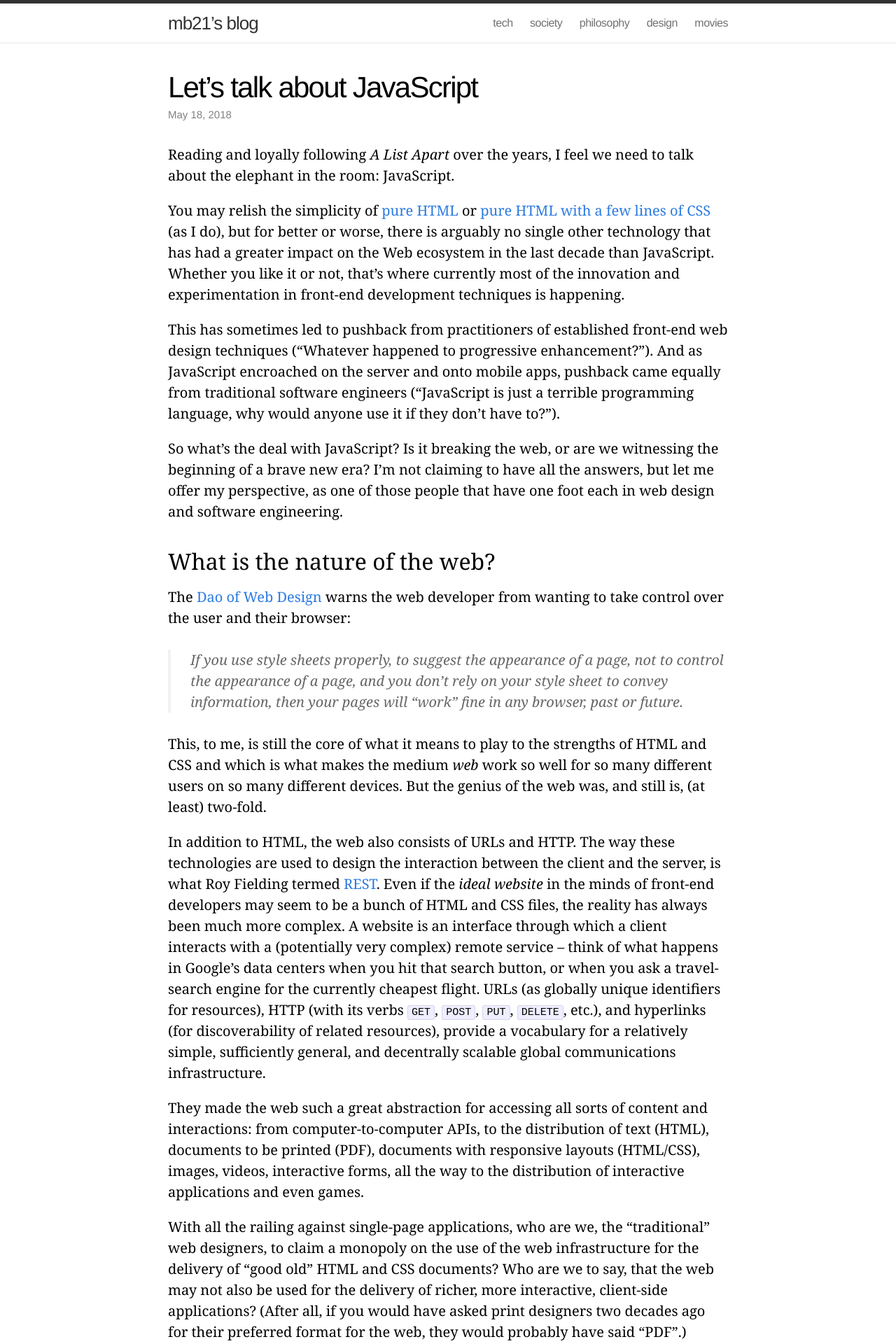
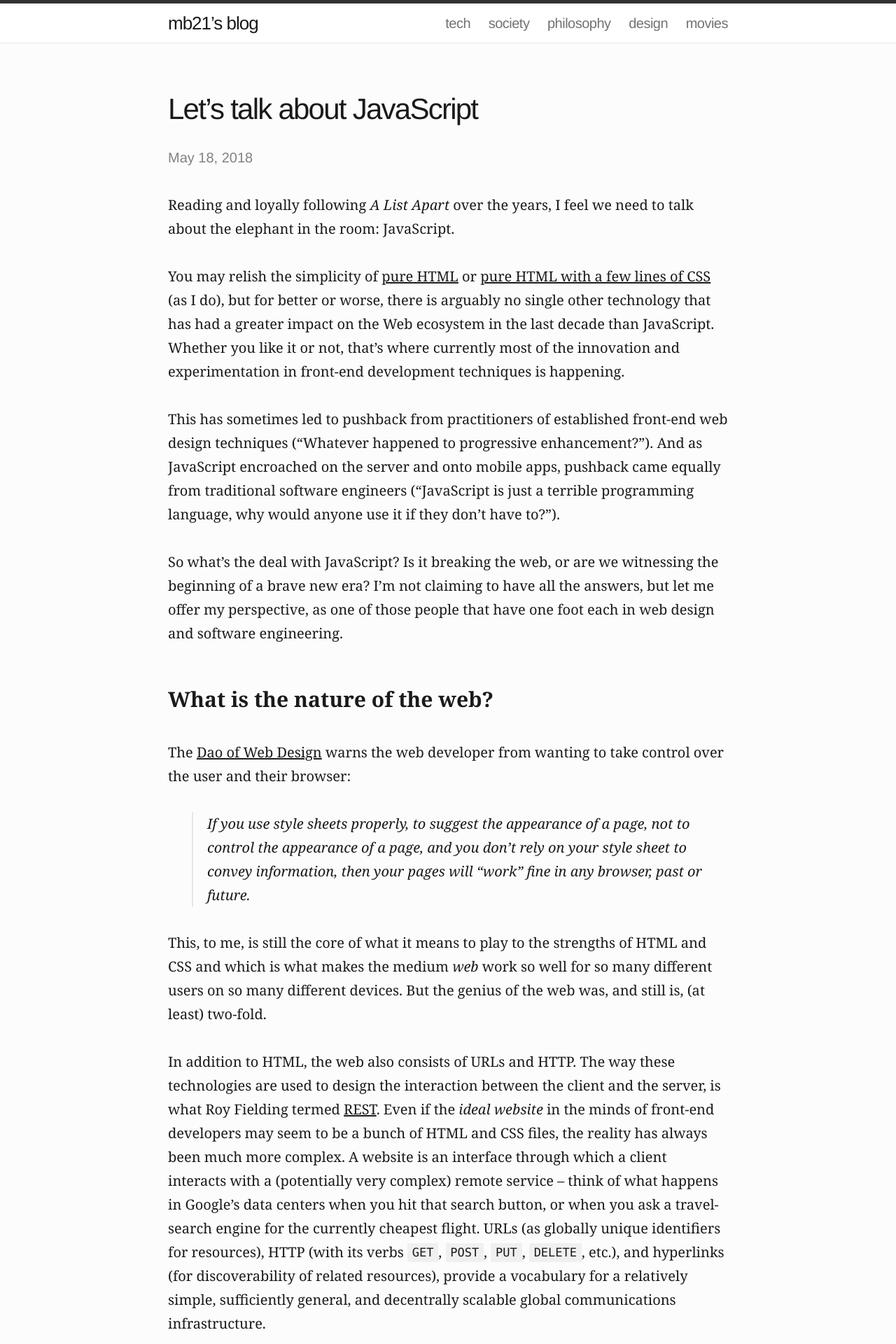
Before and after one commit to mb21/blog, a Jekyll site: the page built from _posts/2018-05-18-lets-talk-about-javascript.md, in a window 1280 px wide. Shown: the top 1920 px of the page at 70% size. Built offline with Jekyll 4.4.1, drawn with Linux system fonts in a browser that asks for light colours.

Commit message:
update-css

```diff
--- a/_includes/footer.html
+++ b/_includes/footer.html
@@ -1,13 +1,12 @@
 <footer class="site-footer">
 
-  <div class="wrap">
+  <div class="content">
 
-    <div class="footer-col-1 column">
+    <div>
         <p><span xmlns:dct="http://purl.org/dc/terms/" href="http://purl.org/dc/dcmitype/Text" rel="dct:type">Text</span> by <a xmlns:cc="http://creativecommons.org/ns#" href="http://mb21.github.io/blog/" property="cc:attributionName" rel="cc:attributionURL">mb21</a>, licensed as <a rel="license" href="http://creativecommons.org/licenses/by-sa/4.0/">CC-by-sa</a>.</p>
         <p class="creativecommons"><a rel="license" href="http://creativecommons.org/licenses/by-sa/4.0/"><img alt="Creative Commons License" style="border-width:0" src="https://i.creativecommons.org/l/by-sa/4.0/88x31.png" /></a></p>
     </div>
 
-    <div class="footer-col-2 column">
     <ul>
       <li>
         <a href="https://github.com/{{ site.githubUsername }}">
@@ -46,9 +45,8 @@
         </a>
       </li>
     </ul>
-    </div>
 
-    <div class="footer-col-3 column">
+    <div>
       <p class="text">{{ site.description }}</p>
     </div>
 
--- a/_includes/head.html
+++ b/_includes/head.html
@@ -4,7 +4,8 @@
     <title>{% if page.title %}{{ page.title }}{% else %}{{ site.title }}{% endif %}</title>
     <meta name="viewport" content="width=device-width">
     <meta name="description" content="{{ site.description }}">
-    <link rel="stylesheet" href="{{site.baseurl}}/css/main.css">
+    <link rel="stylesheet" href="{{site.baseurl}}/css/default.css">
+    <link rel="stylesheet" href="{{site.baseurl}}/css/site.css">
     <link rel="canonical" href="{{ page.url | replace:'.html','' | prepend: site.url}}">
   {% if page.path == "index.html"  %}
     <link rel="alternate" type="application/rss+xml" title="RSS"
--- a/_includes/header.html
+++ b/_includes/header.html
@@ -1,6 +1,6 @@
 <header class="site-header">
 
-  <div class="wrap">
+  <div class="content">
 
     <a class="site-title" href="{{ site.baseurl }}/">{{ site.title }}</a>
     {% if site.pages.size > 2 %}
--- a/_layouts/default.html
+++ b/_layouts/default.html
@@ -6,7 +6,7 @@
     {% include header.html %}
 
     <div class="page-content">
-      <div class="wrap">
+      <div class="content">
       {{ content }}
       </div>
     </div>
--- /dev/null
+++ b/css/default.css
@@ -0,0 +1,83 @@
+/* copy of https://github.com/mb21/panwriter/blob/master/static/default.css */
+
+html {
+  font-family: Helvetica, Arial, sans-serif;
+  line-height: 1.7;
+  background-color: #fcfcfc;
+  color: #1a1a1a;
+  font-size: 18px;
+}
+@media (min-width: 1000px) {
+  html {
+    font-size: 20px;
+  }
+}
+body {
+  margin: 0 auto;
+  max-width: 40em;
+  padding: 50px;
+  word-wrap: break-word;
+  text-rendering: optimizeLegibility;
+  font-kerning: normal;
+}
+p {
+  margin-top: 1.7em;
+}
+a {
+  color: #1a1a1a;
+}
+a::visited {
+  color: #1a1a1a;
+}
+img {
+  max-width: 100%;
+}
+h1, h2, h3, h4, h5, h6 {
+  margin-top: 1.7em;
+}
+ol, ul {
+  padding-left: 1.7em;
+  margin-top: 1.7em;
+}
+li > ol, li > ul {
+  margin-top: 0;
+}
+blockquote {
+  margin: 1.7em 0 1.7em 1.7em;
+  padding-left: 1em;
+  border-left: 2px solid #e6e6e6;
+  font-style: italic;
+}
+code {
+  font-family: Menlo, Monaco, 'Lucida Console', Consolas, monospace;
+  background-color: #f0f0f0;
+  font-size: 85%;
+  margin: 0;
+  padding: .2em .4em;
+}
+pre {
+  line-height: 1.5em;
+  padding: 1em;
+  background-color: #f0f0f0;
+  overflow: auto;
+}
+pre code {
+  padding: 0;
+  overflow: visible;
+}
+hr {
+  background-color: #1a1a1a;
+  border: none;
+  height: 1px;
+  margin-top: 1.7em;
+}
+table {
+  border-collapse: collapse;
+  width: 100%;
+  overflow-x: auto;
+  display: block;
+}
+th, td {
+  border-bottom: 1px solid lightgray;
+  padding: 1em 3em 1em 0;
+}
--- a/css/main.css
+++ /dev/null
@@ -1,431 +0,0 @@
-/* Base */
-/* ----------------------------------------------------------*/
-
-* {
-  margin: 0;
-  padding: 0;
-}
-ul ul, ol ol, ol ul, ul ol {
-    padding-left: 1em;
-}
-
-html, body { height: 100%; }
-
-body {
-  font-family: Helvetica, Arial, sans-serif;
-  font-size: 16px;
-  line-height: 1.5;
-  font-weight: 300;
-  background-color: #fdfdfd;
-}
-
-h1, h2, h3, h4, h5, h6 { font-size: 100%; font-weight: 400; }
-
-a         { color: #2a7ae2; text-decoration: none; }
-a:hover   { color: #000; text-decoration: underline; }
-a:visited { color: #205caa; }
-
-strong { font-weight: bold; }
-
-img {
-    max-width: 100%;
-}
-
-.creativecommons {
-    margin-top: 10px;
-}
-
-blockquote cite {
-    font-style: normal;
-}
-
-/* Utility */
-
-.wrap:before,
-.wrap:after { content:""; display:table; }
-.wrap:after { clear: both; }
-.wrap {
-  max-width: 800px;
-  padding: 0 30px;
-  margin: 0 auto;
-  zoom: 1;
-}
-
-
-/* Layout Styles */
-/* ----------------------------------------------------------*/
-
-/* Site header */
-
-.site-header {
-  border-top: 5px solid #333;
-  border-bottom: 1px solid #e8e8e8;
-  min-height: 56px;
-  background-color: white;
-}
-
-.site-title,
-.site-title:hover,
-.site-title:visited {
-  display: block;
-  color: #333;
-  font-size: 26px;
-  letter-spacing: -1px;
-  float: left;
-  line-height: 56px;
-  position: relative;
-  z-index: 1;
-}
-
-.site-nav {
-  float: right;
-  line-height: 56px;
-}
-
-.site-nav .menu-icon { display: none; }
-
-.site-nav .page-link {
-  margin-left: 20px;
-  color: #727272;
-  letter-spacing: -.5px;
-}
-
-/* Site footer */
-
-.site-footer {
-  border-top: 1px solid #e8e8e8;
-  padding: 30px 0;
-}
-
-.footer-heading {
-  font-size: 18px;
-  font-weight: 300;
-  letter-spacing: -.5px;
-  margin-bottom: 15px;
-}
-
-.site-footer .column { float: left; margin-bottom: 15px; }
-
-.footer-col-1 {
-  width: 270px; /*fallback*/
-  width: -webkit-calc(35% - 10px);
-  width: -moz-calc(35% - 10px);
-  width: -o-calc(35% - 10px);
-  width: calc(35% - 10px);
-  margin-right: 10px
-}
-.footer-col-2 {
-  width: 175px; /*fallback*/
-  width: -webkit-calc(23.125% - 10px);
-  width: -moz-calc(23.125% - 10px);
-  width: -o-calc(23.125% - 10px);
-  width: calc(23.125% - 10px);
-  margin-right: 10px
-}
-.footer-col-3 {
-  width: 335px; /*fallback*/
-  width: -webkit-calc(41.875%);
-  width: -moz-calc(41.875%);
-  width: -o-calc(41.875%);
-  width: calc(41.875%);
-}
-
-.site-footer ul { list-style: none; }
-
-.site-footer li,
-.site-footer p {
-  font-size: 15px;
-  letter-spacing: -.3px;
-  color: #828282;
-}
-
-.github-icon-svg,
-.twitter-icon-svg {
-  display: inline-block;
-  width: 16px;
-  height: 16px;
-  position: relative;
-  top: 3px;
-}
-
-
-/* Page Content styles */
-/* ----------------------------------------------------------*/
-
-.page-content {
-  padding: 30px 0;
-  background-color: #fff;
-}
-
-
-/* Home styles */
-/* ----------------------------------------------------------*/
-
-.home h1 { margin-bottom: 25px; }
-
-.posts { list-style-type: none; }
-
-.posts li { margin-bottom: 30px; }
-
-.posts .post-link {
-  font-size: 24px;
-  letter-spacing: -1px;
-  line-height: 1;
-}
-
-.posts .post-date {
-  display: block;
-  font-size: 15px;
-  color: #818181;
-}
-
-
-/* Post styles */
-/* ----------------------------------------------------------*/
-
-.post-header { margin: 10px 0 30px; }
-
-.post-header h1 {
-  font-size: 42px;
-  letter-spacing: -1.75px;
-  line-height: 1.1;
-  font-weight: 300;
-}
-
-.post-header .meta {
-  font-size: 15px;
-  color: #818181;
-  margin-top: 5px;
-}
-
-.post-content {
-  font-family: Georgia, 'Times New Roman', serif;
-  font-size: 20px;
-  margin: 0 0 30px;
-}
-.post-content p,
-.post-content ul,
-.post-content ol {
-  margin-bottom: 0.5em;
-}
-
-.post-content > * { margin: 20px 0; }
-
-
-.post-content h1,
-.post-content h2,
-.post-content h3,
-.post-content h4,
-.post-content h5,
-.post-content h6 {
-  line-height: 1;
-  font-weight: 300;
-  margin: 40px 0 20px;
-}
-
-.post-content h2 {
-  font-size: 32px;
-}
-
-.post-content h3 {
-  font-size: 26px;
-}
-
-.post-content h4 {
-  font-size: 20px;
-}
-
-.post-content blockquote {
-  border-left: 4px solid #e8e8e8;
-  padding-left: 1.4em;
-  opacity: .6;
-  font-style: italic;
-  margin: 30px 0;
-}
-
-.post-content table {
-  border-collapse: collapse;
-}
-.post-content th, .post-content td {
-  border-bottom: 1px solid grey;
-  padding: 5px 15px 5px 0;
-}
-
-.post pre {
-  overflow: scroll;
-}
-.post pre,
-.post code {
-  border: 1px solid #d5d5e9;
-  background-color: #eef;
-  padding: 8px 12px;
-  -webkit-border-radius: 3px;
-  -moz-border-radius: 3px;
-  border-radius: 3px;
-  font-size: 15px;
-}
-
-.post code { padding: 1px 5px; }
-
-.post pre code { border: none; }
-
-/* terminal */
-.post pre.terminal {
-  border: 1px solid #000;
-  background-color: #333;
-  color: #FFF;
-  -webkit-border-radius: 3px;
-  -moz-border-radius: 3px;
-  border-radius: 3px;
-}
-
-.post pre.terminal code { background-color: #333; }
-
-/* Syntax highlighting styles */
-/* ----------------------------------------------------------*/
-
-.highlight  { background: #ffffff; }
-.highlight .c { color: #999988; font-style: italic } /* Comment */
-.highlight .err { color: #a61717; background-color: #e3d2d2 } /* Error */
-.highlight .k { font-weight: bold } /* Keyword */
-.highlight .o { font-weight: bold } /* Operator */
-.highlight .cm { color: #999988; font-style: italic } /* Comment.Multiline */
-.highlight .cp { color: #999999; font-weight: bold } /* Comment.Preproc */
-.highlight .c1 { color: #999988; font-style: italic } /* Comment.Single */
-.highlight .cs { color: #999999; font-weight: bold; font-style: italic } /* Comment.Special */
-.highlight .gd { color: #000000; background-color: #ffdddd } /* Generic.Deleted */
-.highlight .gd .x { color: #000000; background-color: #ffaaaa } /* Generic.Deleted.Specific */
-.highlight .ge { font-style: italic } /* Generic.Emph */
-.highlight .gr { color: #aa0000 } /* Generic.Error */
-.highlight .gh { color: #999999 } /* Generic.Heading */
-.highlight .gi { color: #000000; background-color: #ddffdd } /* Generic.Inserted */
-.highlight .gi .x { color: #000000; background-color: #aaffaa } /* Generic.Inserted.Specific */
-.highlight .go { color: #888888 } /* Generic.Output */
-.highlight .gp { color: #555555 } /* Generic.Prompt */
-.highlight .gs { font-weight: bold } /* Generic.Strong */
-.highlight .gu { color: #aaaaaa } /* Generic.Subheading */
-.highlight .gt { color: #aa0000 } /* Generic.Traceback */
-.highlight .kc { font-weight: bold } /* Keyword.Constant */
-.highlight .kd { font-weight: bold } /* Keyword.Declaration */
-.highlight .kp { font-weight: bold } /* Keyword.Pseudo */
-.highlight .kr { font-weight: bold } /* Keyword.Reserved */
-.highlight .kt { color: #445588; font-weight: bold } /* Keyword.Type */
-.highlight .m { color: #009999 } /* Literal.Number */
-.highlight .s { color: #d14 } /* Literal.String */
-.highlight .na { color: #008080 } /* Name.Attribute */
-.highlight .nb { color: #0086B3 } /* Name.Builtin */
-.highlight .nc { color: #445588; font-weight: bold } /* Name.Class */
-.highlight .no { color: #008080 } /* Name.Constant */
-.highlight .ni { color: #800080 } /* Name.Entity */
-.highlight .ne { color: #990000; font-weight: bold } /* Name.Exception */
-.highlight .nf { color: #990000; font-weight: bold } /* Name.Function */
-.highlight .nn { color: #555555 } /* Name.Namespace */
-.highlight .nt { color: #000080 } /* Name.Tag */
-.highlight .nv { color: #008080 } /* Name.Variable */
-.highlight .ow { font-weight: bold } /* Operator.Word */
-.highlight .w { color: #bbbbbb } /* Text.Whitespace */
-.highlight .mf { color: #009999 } /* Literal.Number.Float */
-.highlight .mh { color: #009999 } /* Literal.Number.Hex */
-.highlight .mi { color: #009999 } /* Literal.Number.Integer */
-.highlight .mo { color: #009999 } /* Literal.Number.Oct */
-.highlight .sb { color: #d14 } /* Literal.String.Backtick */
-.highlight .sc { color: #d14 } /* Literal.String.Char */
-.highlight .sd { color: #d14 } /* Literal.String.Doc */
-.highlight .s2 { color: #d14 } /* Literal.String.Double */
-.highlight .se { color: #d14 } /* Literal.String.Escape */
-.highlight .sh { color: #d14 } /* Literal.String.Heredoc */
-.highlight .si { color: #d14 } /* Literal.String.Interpol */
-.highlight .sx { color: #d14 } /* Literal.String.Other */
-.highlight .sr { color: #009926 } /* Literal.String.Regex */
-.highlight .s1 { color: #d14 } /* Literal.String.Single */
-.highlight .ss { color: #990073 } /* Literal.String.Symbol */
-.highlight .bp { color: #999999 } /* Name.Builtin.Pseudo */
-.highlight .vc { color: #008080 } /* Name.Variable.Class */
-.highlight .vg { color: #008080 } /* Name.Variable.Global */
-.highlight .vi { color: #008080 } /* Name.Variable.Instance */
-.highlight .il { color: #009999 } /* Literal.Number.Integer.Long */
-
-
-/* media queries */
-/* ----------------------------------------------------------*/
-
-
-@media screen and (max-width: 750px) {
-
-  .footer-col-1 { width: 50%; }
-
-  .footer-col-2 {
-    width: 45%; /*fallback*/
-    width: -webkit-calc(50% - 10px);
-    width: -moz-calc(50% - 10px);
-    width: -o-calc(50% - 10px);
-    width: calc(50% - 10px);
-    margin-right: 0;
-  }
-
-  .site-footer .column.footer-col-3 {
-    width: auto;
-    float: none;
-    clear: both;
-  }
-
-}
-
-@media screen and (max-width: 600px) {
-
-  .wrap { padding: 0 12px; }
-
-  .site-nav {
-    position: fixed;
-    z-index: 10;
-    top: 14px; right: 8px;
-    background-color: white;
-    -webkit-border-radius: 5px;
-    -moz-border-radius: 5px;
-    border-radius: 5px;
-    border: 1px solid #e8e8e8;
-  }
-
-  .site-nav .menu-icon {
-    display: block;
-    font-size: 24px;
-    color: #505050;
-    float: right;
-    width: 36px;
-    text-align: center;
-    line-height: 36px;
-  }
-
-  .site-nav .menu-icon svg { width: 18px; height: 16px; }
-
-  .site-nav .trigger {
-    clear: both;
-    margin-bottom: 5px;
-    display: none;
-  }
-
-  .site-nav:hover .trigger { display: block; }
-
-  .site-nav .page-link {
-    display: block;
-    text-align: right;
-    line-height: 1.25;
-    padding: 5px 10px;
-    margin: 0;
-  }
-
-  .post-header h1 { font-size: 36px; }
-  .post-content h2 { font-size: 28px; }
-  .post-content h3 { font-size: 22px; }
-  .post-content h4 { font-size: 18px; }
-  .post-content blockquote { padding-left: 10px; }
-  .post-content ul,
-  .post-content ol { padding-left: 20px; }
-
-  .site-footer .column {
-    float: none;
-    clear: both;
-    width: auto;
-    margin: 0 0 15px; }
-
-}
--- /dev/null
+++ b/css/site.scss
@@ -0,0 +1,216 @@
+---
+---
+
+/* Base */
+
+html, body {
+  height: 100%;
+  margin: 0;
+  padding: 0;
+  max-width: none;
+}
+
+
+/* Post detail page */
+
+.post-content {
+  font-family: Georgia, 'Times New Roman', serif;
+  @media (min-width: 600px) {
+    font-size: 20px;
+  }
+}
+
+.post-header {
+  margin: 10px 0 30px;
+
+  > h1 {
+    font-size: 42px;
+    letter-spacing: -1.75px;
+    line-height: 1.1;
+    font-weight: 300;
+  }
+
+  .meta {
+    color: #818181;
+    margin-top: 0;
+  }
+}
+
+
+/* Layout */
+
+.content {
+  max-width: 40em;
+  margin: 0 auto;
+  padding: 0 1em;
+  @media (min-width: 600px) {
+    padding: 0 30px;
+  }
+}
+
+.site-header {
+  border-top: 5px solid #333;
+  border-bottom: 1px solid #e8e8e8;
+  min-height: 56px;
+  background-color: white;
+
+  a {
+    text-decoration: none;
+    &:hover {
+      text-decoration: underline;
+    }
+  }
+
+  .site-title {
+    font-size: 26px;
+    font-weight: 300;
+    float: left;
+    line-height: 56px;
+    position: relative;
+    letter-spacing: -1px;
+  }
+
+  .site-nav {
+    float: right;
+    line-height: 56px;
+
+    .menu-icon {
+      display: none;
+    }
+
+    .page-link {
+      margin-left: 20px;
+      color: #727272;
+      letter-spacing: -.5px;
+      font-weight: 300;
+    }
+
+    @media (max-width: 600px) {
+      position: fixed;
+      z-index: 10;
+      top: 14px; right: 8px;
+      background-color: white;
+      -webkit-border-radius: 5px;
+      -moz-border-radius: 5px;
+      border-radius: 5px;
+      border: 1px solid #e8e8e8;
+
+      .menu-icon {
+        display: block;
+        font-size: 24px;
+        color: #505050;
+        float: right;
+        width: 36px;
+        text-align: center;
+        line-height: 36px;
+      }
+
+      .menu-icon svg {
+        width: 18px;
+        height: 16px;
+      }
+
+      .trigger {
+        clear: both;
+        margin-bottom: 5px;
+        padding: 0 0 0.25em 0.5em;
+        display: none;
+      }
+
+      &:hover .trigger {
+        display: block;
+      }
+
+      .page-link {
+        display: block;
+        text-align: right;
+        line-height: 1.25;
+        padding: 5px 10px;
+        margin: 0;
+      }
+    }
+  }
+}
+
+
+.site-footer {
+  border-top: 1px solid #e8e8e8;
+  padding: 30px 0;
+  margin-top: 5em;
+
+  a {
+    text-decoration: none;
+    &:hover {
+      text-decoration: underline;
+    }
+  }
+
+  @media (min-width: 600px) {
+    .content {
+      display: grid;
+      grid-template-columns: 3fr 2fr 3fr;
+    }
+  }
+
+  ul {
+    list-style: none;
+    margin: 1.5em auto 0 auto;
+    padding-left: 0;
+  }
+
+  p, li {
+    font-size: 15px;
+    letter-spacing: -.3px;
+    color: #828282;
+  }
+
+  .github-icon-svg,
+  .twitter-icon-svg {
+    display: inline-block;
+    width: 16px;
+    height: 16px;
+    position: relative;
+    top: 3px;
+  }
+}
+
+
+/* Home page */
+
+.home {
+  > h1 {
+    font-size: 1em;
+    margin-bottom: 2em;
+  }
+
+  > .posts {
+    padding-left: 0;
+    list-style-type: none;
+    li {
+      margin-bottom: 30px;
+    }
+  }
+
+  .post-link {
+    font-size: 24px;
+    font-weight: 300;
+    letter-spacing: -1px;
+    line-height: 1;
+    text-decoration: none;
+    color: #205caa;
+
+    &:hover   {
+      color: black;
+      text-decoration: underline;
+    }
+    &:visited {
+      color: #0e2544;
+    }
+  }
+
+  .post-date {
+    display: block;
+    font-size: 15px;
+    color: #818181;
+  }
+}
```
Lines whose indentation alone changed are shown as unchanged.
